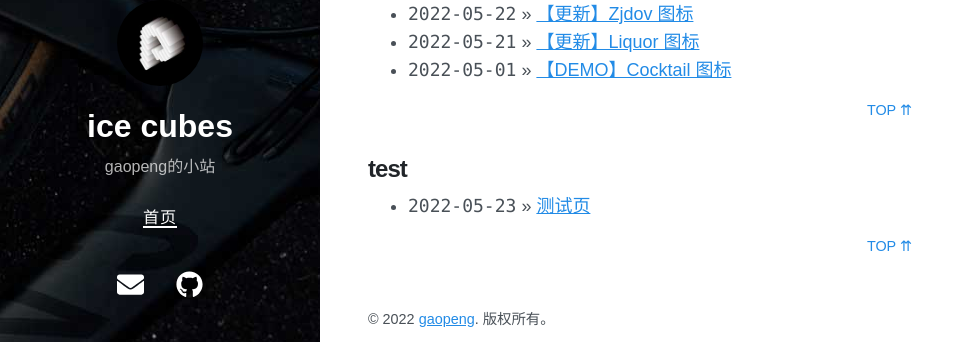
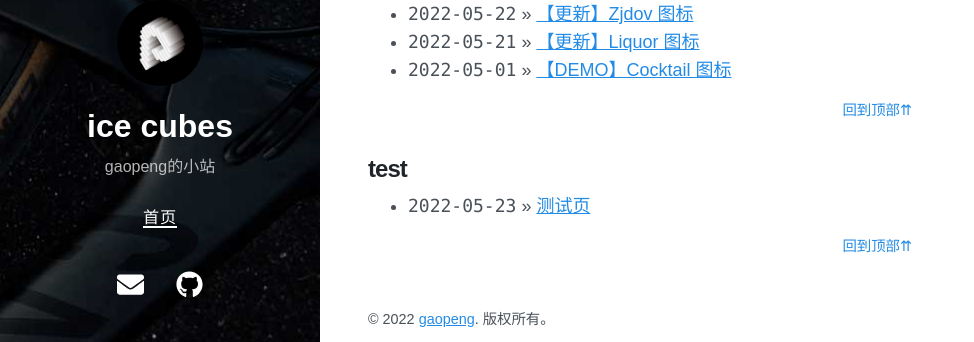
Before and after one commit to gaopengk/gaopengk.github.io, a Jekyll site: the page built from tags.md, in a window 1280 px wide. Shown: the part 293-635 px from the top of the page, without its empty margins (0-974 px from the left). Built offline with Jekyll 4.4.1, drawn with Linux system fonts in a browser that asks for light colours; nearby versions of some CDN libraries.

Commit message:
Update archive-taxonomies.html

```diff
--- a/_layouts/archive-taxonomies.html
+++ b/_layouts/archive-taxonomies.html
@@ -72,7 +72,7 @@ layout: default
           </li>
         {%- endfor -%}
       </ul>
-      <a href="#" onclick="backToTop()" class="back-to-top">Top &#8648;</a>
+      <a href="#" onclick="backToTop()" class="back-to-top">回到顶部&#8648;</a>
     {%- endif -%}
   {%- endfor -%}
 {%- endfor -%}
```
